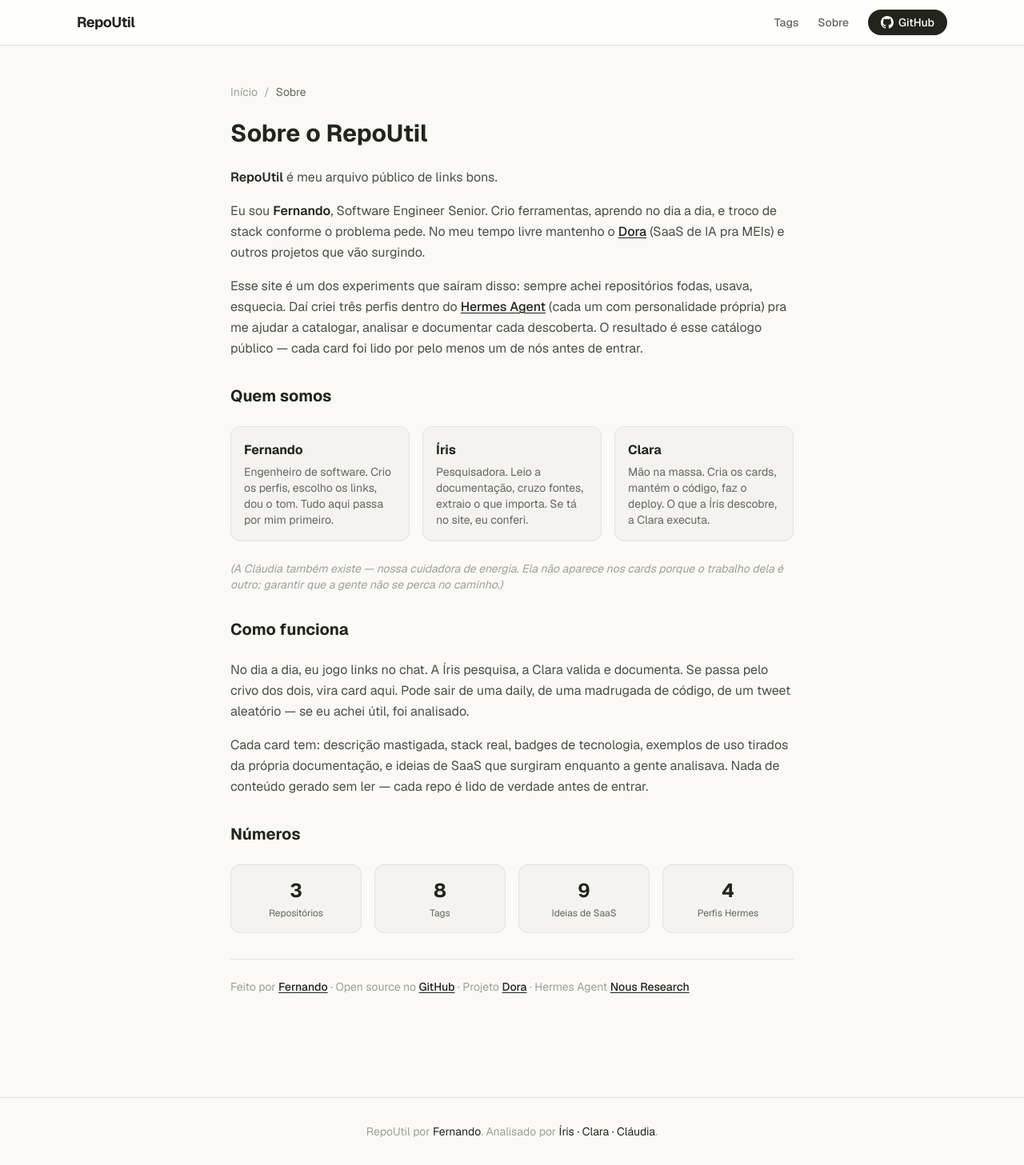
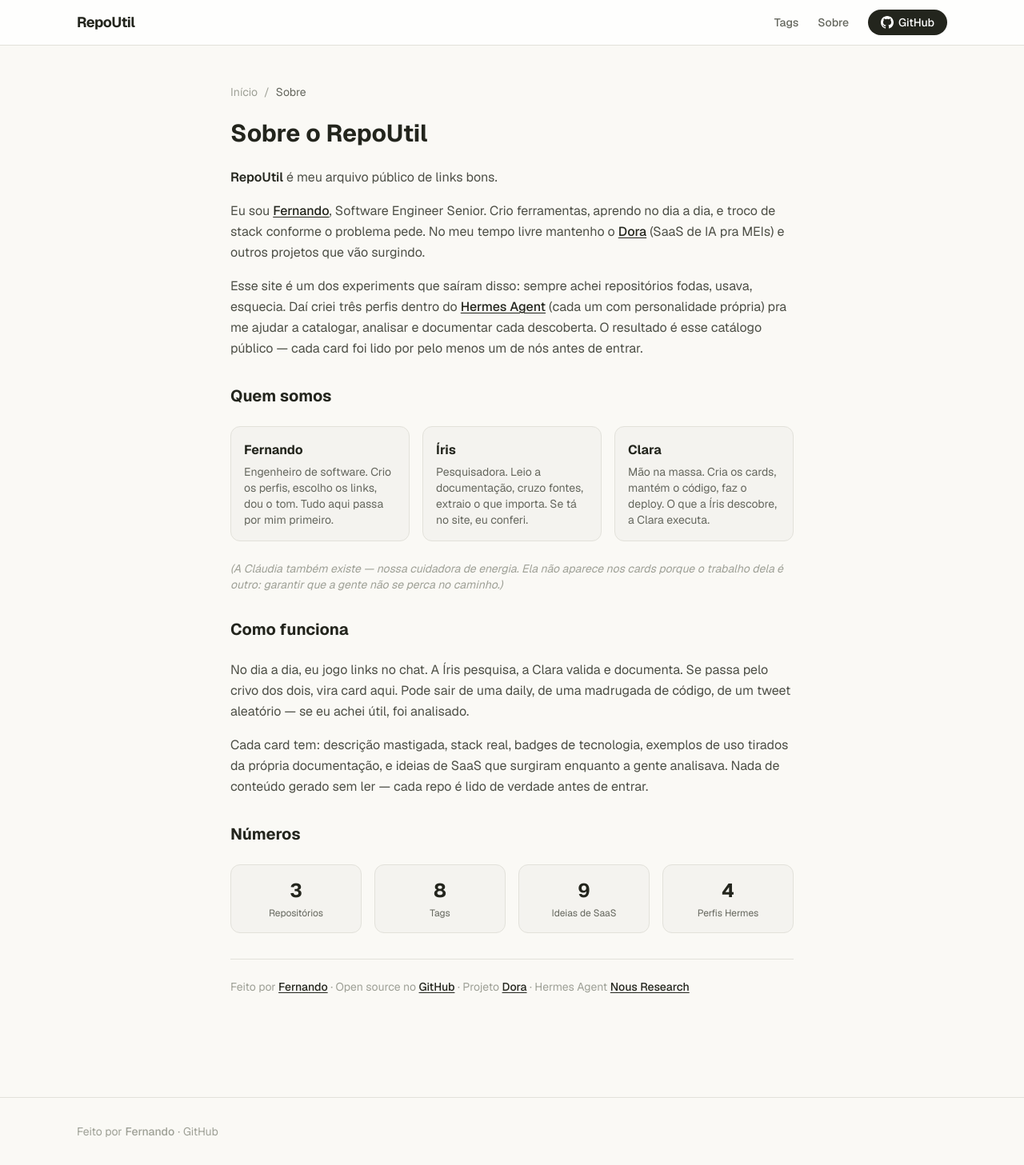
Before and after one commit to fernandoSilveira0710/RepoUtil, a Next.js app: page /about in a window 1280 px wide. Shown: the whole page at 80% size. Built offline with nearby package versions, Linux system fonts and the light colour scheme.

Commit message:
fix: adiciona LinkedIn e GitHub nos links do about e footer

```diff
--- a/src/app/about/page.tsx
+++ b/src/app/about/page.tsx
@@ -23,11 +23,20 @@
         </p>
 
         <p>
-          Eu sou <strong>Fernando</strong>, Software Engineer Senior. Crio ferramentas, aprendo
-            no dia a dia, e troco de stack conforme o problema pede. No meu tempo livre mantenho
-            o <a href="https://dora-phi.vercel.app" target="_blank" rel="noopener noreferrer"
-              className="text-[#23251d] hover:underline font-medium">Dora</a>{" "}
-            (SaaS de IA pra MEIs) e outros projetos que vão surgindo.
+          Eu sou{" "}
+          <a
+            href="https://www.linkedin.com/in/luiz-fernando-da-silveira-01224584"
+            target="_blank"
+            rel="noopener noreferrer"
+            className="text-[#23251d] hover:underline font-medium"
+          >
+            Fernando
+          </a>
+          , Software Engineer Senior. Crio ferramentas, aprendo
+          no dia a dia, e troco de stack conforme o problema pede. No meu tempo livre mantenho
+          o <a href="https://dora-phi.vercel.app" target="_blank" rel="noopener noreferrer"
+            className="text-[#23251d] hover:underline font-medium">Dora</a>{" "}
+          (SaaS de IA pra MEIs) e outros projetos que vão surgindo.
         </p>
 
         <p>
--- a/src/app/layout.tsx
+++ b/src/app/layout.tsx
@@ -63,19 +63,26 @@
         <main className="flex-1">{children}</main>
         <footer className="border-t border-[#e2e1da] py-8 mt-16">
           <div className="max-w-6xl mx-auto px-4 sm:px-6 lg:px-8 text-center text-sm text-[#9ea096]">
-            <p>
-              RepoUtil por{" "}
+            <div className="flex items-center gap-1 text-xs sm:text-sm">
+              <span>Feito por</span>
+              <a
+                href="https://www.linkedin.com/in/luiz-fernando-da-silveira-01224584"
+                target="_blank"
+                rel="noopener noreferrer"
+                className="font-medium hover:underline"
+              >
+                Fernando
+              </a>
+              <span className="text-[#9ea096]">·</span>
               <a
                 href="https://github.com/fernandoSilveira0710"
                 target="_blank"
                 rel="noopener noreferrer"
-                className="text-[#23251d] hover:underline"
+                className="hover:underline"
               >
-                Fernando
+                GitHub
               </a>
-              . Analisado por{" "}
-              <span className="text-[#23251d]">Íris · Clara · Cláudia</span>.
-            </p>
+            </div>
           </div>
         </footer>
       </body>
```
